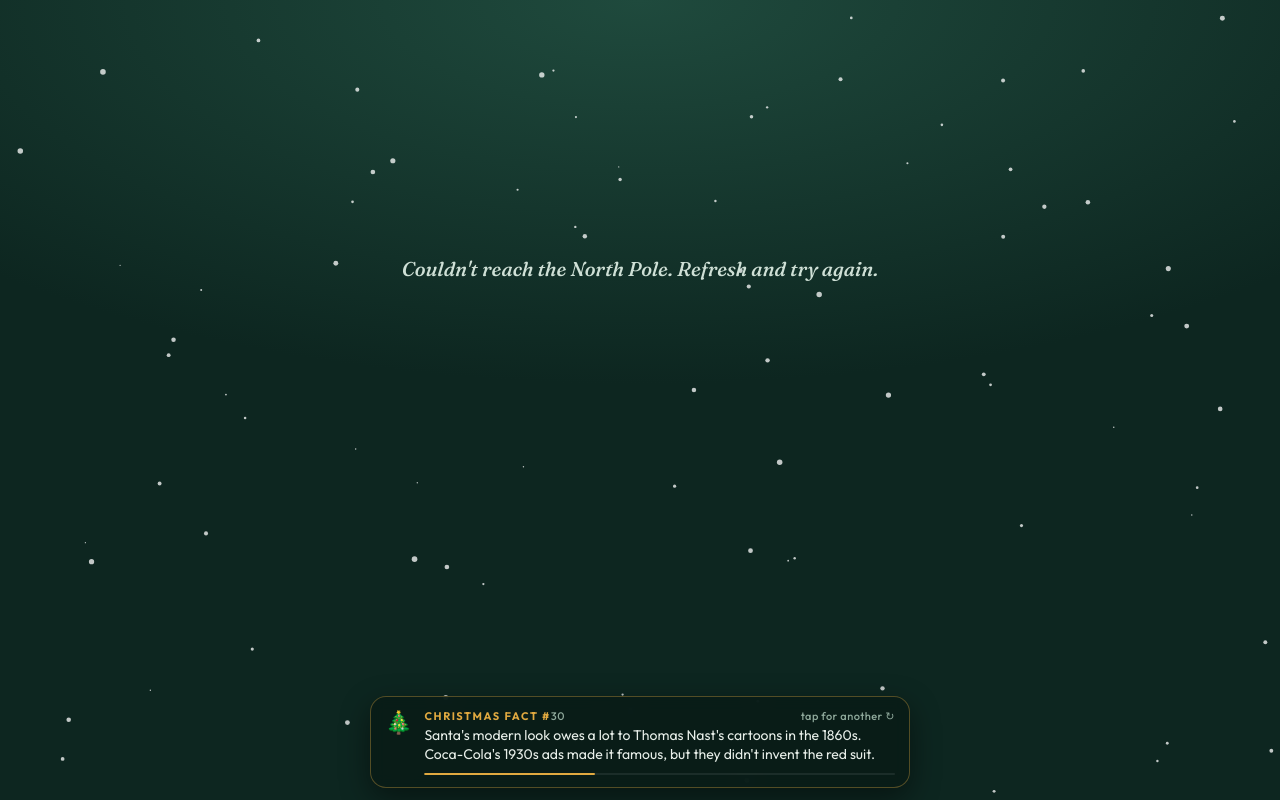
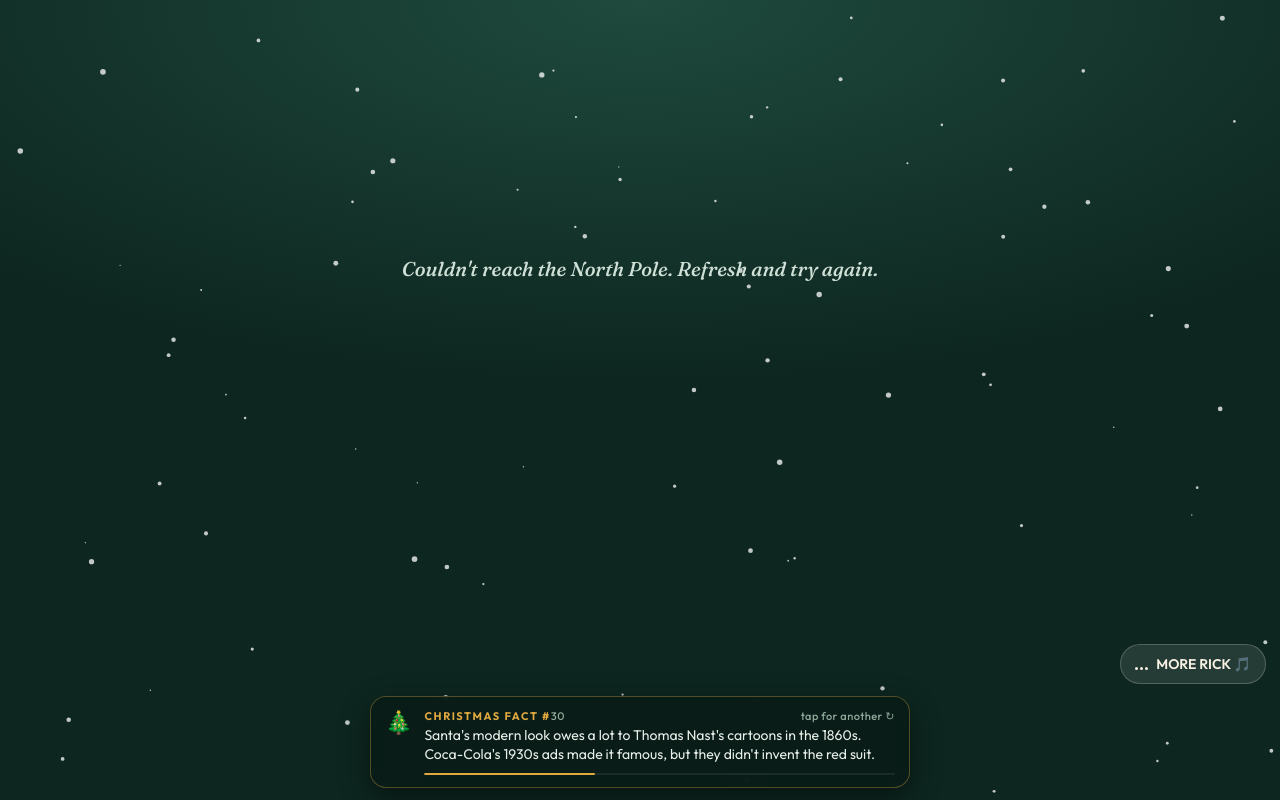
Before and after one commit to joshbrouard/family-secret-santa, a plain HTML site: page index.html in a window 1280 px wide. Drawn offline with Linux system fonts and the light colour scheme.

Commit message:
Add files via upload

```diff
--- a/index.html
+++ b/index.html
@@ -802,34 +802,40 @@ const FACTS = [
   const place = () => { const fb = document.querySelector(".factbar"); btn.style.bottom = ((fb ? fb.offsetHeight : 100) + 12) + "px"; };
   addEventListener("resize", place);
 
-  const setState = on => {
+  const setState = (on, save = true) => {
     playing = on;
     btn.classList.toggle("off", !on);
     lbl.textContent = on ? (dodged ? "OK fine, tap to stop" : "Make it stop") : "MORE RICK 🎵";
-    try { localStorage.setItem(KEY, on ? "on" : "off"); } catch {}
+    if (save) { try { localStorage.setItem(KEY, on ? "on" : "off"); } catch {} }
   };
+  // Button is always on screen: "MORE RICK" until the music is actually playing
+  place(); btn.classList.add("show"); setState(false, false);
+  setTimeout(place, 1500);
 
   function loadApi(cb){
     if (window.YT && YT.Player) return cb();
     window.onYouTubeIframeAPIReady = cb;
     const t = document.createElement("script"); t.src = "https://www.youtube.com/iframe_api"; document.head.appendChild(t);
   }
+  let starting = false;
   function start(){
     if (player){ player.playVideo(); return; }
+    if (starting) return; starting = true;
     loadApi(() => {
       player = new YT.Player("rick", {
         videoId: VIDEO, width: 200, height: 200,
         playerVars: { autoplay: 1, loop: 1, playlist: VIDEO, controls: 0, playsinline: 1 },
         events: {
           onReady: e => { ready = true; e.target.setVolume(40); e.target.unMute(); e.target.playVideo(); },
-          onStateChange: e => { if (e.data === 1){ place(); btn.classList.add("show"); setState(true); } }
+          onStateChange: e => { if (e.data === 1){ place(); setState(true); } },
+          onError: () => setState(false, false)
         }
       });
     });
   }
 
   // First interaction anywhere starts the music (browsers block sound before that)
-  const kick = () => { removeEventListener("pointerdown", kick, true); removeEventListener("keydown", kick, true); if (pref === "off"){ place(); btn.classList.add("show"); setState(false); } else start(); };
+  const kick = () => { removeEventListener("pointerdown", kick, true); removeEventListener("keydown", kick, true); if (pref !== "off") start(); };
   addEventListener("pointerdown", kick, true);
   addEventListener("keydown", kick, true);
 
```
